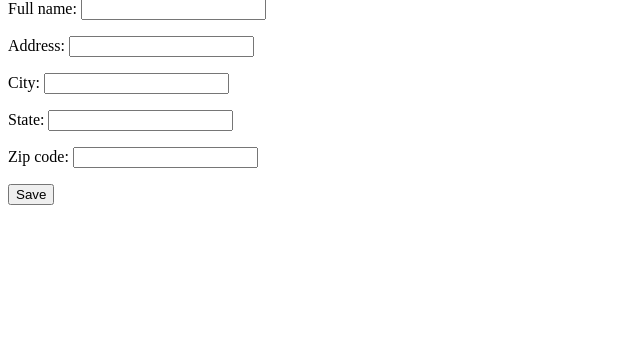
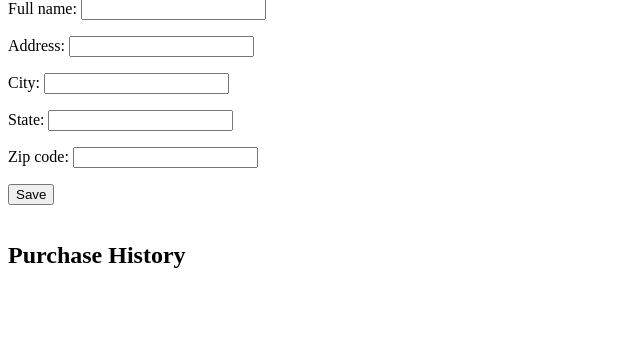
Before and after one commit to DylanL826/COSC-4353-Team-11, a Django app: page /profile/ in a window 1280 px wide. Shown: the part 143-504 px from the top of the page, without its empty margins (0-640 px from the left). Run offline with Django 4.2, Linux system fonts and the light colour scheme; the visitor is signed in with stand-in values (Sample User, id 1); data that the repository does not hold is empty.

Commit message:
Setup transaction history on profile page.

```diff
--- a/sd_app/models.py
+++ b/sd_app/models.py
@@ -3,6 +3,7 @@ from django.conf import settings
 from django.contrib.auth.models import User
 from django.db.models.signals import post_save
 from django.dispatch import receiver
+import datetime
 
 
 class Transaction(models.Model):
@@ -14,11 +15,11 @@ class Transaction(models.Model):
     # Location where transaction occurred, true if in state, false if out of state.
     location = models.CharField(max_length=100)
     # Date and time of transaction
-    date = models.DateTimeField()
+    date = models.CharField(max_length=100, default="Today")
     # Date and time of desired delivery
-    delivery_date = models.DateTimeField()
+    delivery_date = models.CharField(max_length=100, default="Never")
     # User who made the transaction
-    customer = models.ForeignKey(User, on_delete=models.CASCADE)
+    user = models.ForeignKey(User, on_delete=models.CASCADE)
 
     def __str__(self):
         return str(self.date) + ": " + str(self.amount) + " gal, at " + str(self.location) + " on " + str(self.delivery_date)
--- a/sd_app/templates/sd_app/buy.html
+++ b/sd_app/templates/sd_app/buy.html
@@ -6,7 +6,7 @@
         <form method="POST" action="{% url 'sd_app:buy' %}">
             {% csrf_token %}
             {{ buy_form.as_p }}
-            <button type="submit">Calculate</button>
+            <button type="submit">Submit Order</button>
 
         </form>
     </body>
--- a/sd_app/templates/sd_app/profile.html
+++ b/sd_app/templates/sd_app/profile.html
@@ -15,6 +15,11 @@
         {{ profile_form.as_p }}
         <button class="btn btn-primary" type="submit">Save</button>
     </form>
+    <br>
+    <h2>Purchase History</h2>
+    {% for purchase in purchases %}
+        <li>{{ purchase }}</li>
+    {% endfor %}
 </body>
 </html>
 {% endblock %}
--- a/sd_app/views.py
+++ b/sd_app/views.py
@@ -7,6 +7,8 @@ from django.contrib.auth.decorators import login_required
 from django.contrib import messages
 
 from .forms import NewUserForm, ProfileForm, BuyForm
+
+from .models import Transaction
 
 
 class LoginPageView(TemplateView):
@@ -18,7 +20,8 @@ class HomePageView(TemplateView):
 
 @login_required
 def profilePage(request):
-    '''Display user profile information and allow them to update profile information'''
+    ''' Display user profile information and allow them to update profile information.
+        Display transaction history of User.'''
     if request.method == 'POST': # Form has been submitted
         print("\t\tPOST request received\n")
         #user_form = NewUserForm(request.POST, instance=request.user)
@@ -33,7 +36,8 @@ def profilePage(request):
     else: # GET request, display current information
         print("\t\tGET request received\n")
         profile_form = ProfileForm(instance=request.user.userprofile)
-    context = {'profile_form': profile_form}
+    purchases = Transaction.objects.filter(user=request.user)
+    context = {'profile_form': profile_form, 'purchases': purchases}
     return render(request, 'sd_app/profile.html', context)
 
 def registerPage(request):
@@ -70,7 +74,10 @@ def buyPage(request):
         form = BuyForm(data=request.POST)
         if form.is_valid():
             print("\t\tbuyPage: Form is valid\n")
-            form.save()
+            #form.initial['user_id'] = request.user.id
+            new_purchase = form.save(commit=False)
+            new_purchase.user = request.user
+            new_purchase.save()
             return redirect('sd_app:buy')
         print("\t\tbuyPage: Form is invalid\n")
     context = {'buy_form': form}
```
Also changed, not shown: sd_app/migrations/0003_remove_transaction_customer_id_and_more.py (added).
